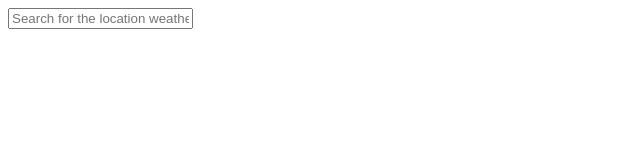
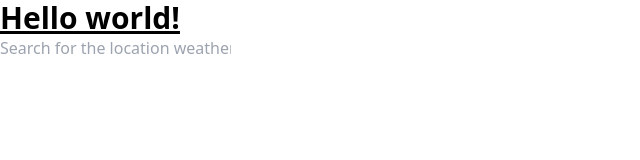
Before and after one commit to anson923/weatherapp, a website: page index.html in a window 1280 px wide. Shown: the whole page, without its empty margins (0-640 px from the left). Drawn offline with Linux system fonts and the light colour scheme.

Commit message:
Inported Tailwind CSS

```diff
--- a/index.html
+++ b/index.html
@@ -3,10 +3,14 @@
   <head>
     <title>Weather App</title>
     <script src="/index.js"></script>
+    <link href="/dist/output.css" rel="stylesheet">
   </head>
 
   <body>
 
+    <h1 class="text-3xl font-bold underline">
+      Hello world!
+    </h1>
     <input type="text" placeholder="Search for the location weather" autocomplete="country" onblur=console.log(getWeatherData(this.value)) onsubmit=console.log(getWeatherData(this.value))>
 
 
--- /dev/null
+++ b/package.json
@@ -0,0 +1,5 @@
+{
+  "devDependencies": {
+    "tailwindcss": "^3.2.4"
+  }
+}
--- /dev/null
+++ b/src/input.css
@@ -0,0 +1,3 @@
+@tailwind base;
+@tailwind components;
+@tailwind utilities;
--- /dev/null
+++ b/tailwind.config.js
@@ -0,0 +1,8 @@
+/** @type {import('tailwindcss').Config} */
+module.exports = {
+  content: ["./**/*.{html,js}"],
+  theme: {
+    extend: {},
+  },
+  plugins: [],
+}
```
Also changed, not shown: dist/output.css (added), 1 other file.
